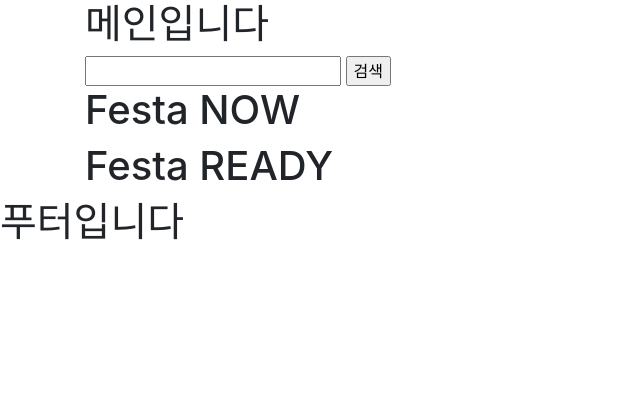
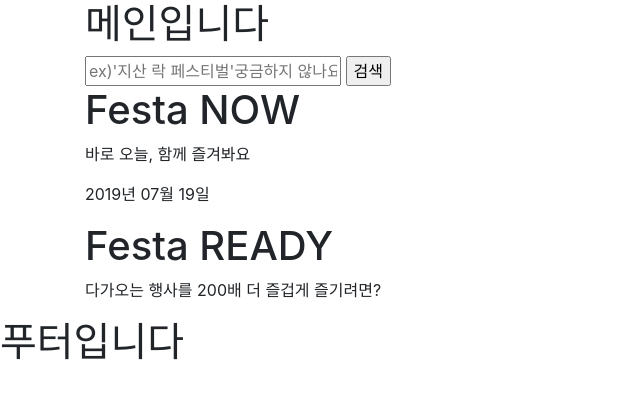
Before and after one commit to 2019-hackerthon/Festagroud, a Django app: page / in a window 1280 px wide. Shown: the part 56-455 px from the top of the page, without its empty margins (0-640 px from the left). Run offline with Django 3.2, Linux system fonts and the light colour scheme; data that the repository does not hold is empty; some libraries are stand-ins or nearby versions.

Commit message:
멘트 곳곳에 추가

```diff
--- a/app_festa/templates/festa_home/home.html
+++ b/app_festa/templates/festa_home/home.html
@@ -11,7 +11,7 @@
     <div class="main">
         <h1>메인입니다</h1>
         <form action="{% url 'search' %}" method ="GET">
-            <input type="text" name="search_bar" value="{{keyword}}">
+            <input type="text" name="search_bar" placeholder="ex)'지산 락 페스티벌'궁금하지 않나요?"value="{{keyword}}">
             <input type="submit" value="검색">
         </form>
         {% for festa in result_festa %}
@@ -20,7 +20,9 @@
     </div>
 
     <div class="festa_now">
-        <h1>Festa NOW</h1>
+        <h1>Festa NOW</h1> <p>바로 오늘, 함께 즐겨봐요</p>
+        <p>{{today|date:"Y"}}년 {{today|date:"m"}}월 {{today|date:"d"}}일</p>
+
         <!--  Festa 객체들 중에서 공연 날짜 == 오늘 날짜 이면 festa_now에 게시 -->
         {% for festa_now in festas.all %}
         {% if festa_now.schedule|date:"Y m d" == today|date:"Y m d" %}
@@ -32,7 +34,7 @@
     </div>
 
     <div class="festa_ready">
-        <h1>Festa READY</h1>
+        <h1>Festa READY</h1> <p>다가오는 행사를 200배 더 즐겁게 즐기려면?</p>
         <!-- Festa 객체들 중에서 공연 날짜 > 오늘 날짜 이면 festa_ready에 게시 -->
         {% for festa_ready in festas.all %}
         {% if festa_ready.schedule|date:"Y m d" > today|date:"Y m d" %}
--- a/app_festa/templates/festa_home/new.html
+++ b/app_festa/templates/festa_home/new.html
@@ -26,12 +26,12 @@
                 <p>고객 문의처</p>
                 <input type="text" name="contact">
                 <!-- <h4>지도</h4> -->
-                <p>유의사항</p>
+                <p>유의사항 게시글로 작성됩니다</p>
                 <textarea name="precautions" cols=70 rows=10></textarea>
-                <p>공지사항</p>
+                <p>공지사항 게시글로 작성됩니다</p>
                 <textarea name="notice" cols=70 rows=10></textarea>
                 <br>
-                <p>이미지 첨부</p>
+                <p>이미지 첨부 이미지 내 공연 쇅, 공연 출연진, 타임 테이블 정보 필수</p>
                 <input type="file" name="poster" vlaue="찾아보기">
                 <input class="btn btn-dark" type="submit" value="제출하기">
             </form>
--- a/app_festa/templates/festa_home/success_create.html
+++ b/app_festa/templates/festa_home/success_create.html
@@ -12,7 +12,10 @@
         <br>
         <div class="container">
             그림 넣고~
+            <h3>등록이 완료되었습니다.</h3>
+            <p>승인 완료까지 약 3일이 소요됩니다.</p>
             <br>
+            <p>등록 코드:</p>
             <a href="{% url 'home' %}">홈으로</a>
         </div>
     </div>
```
